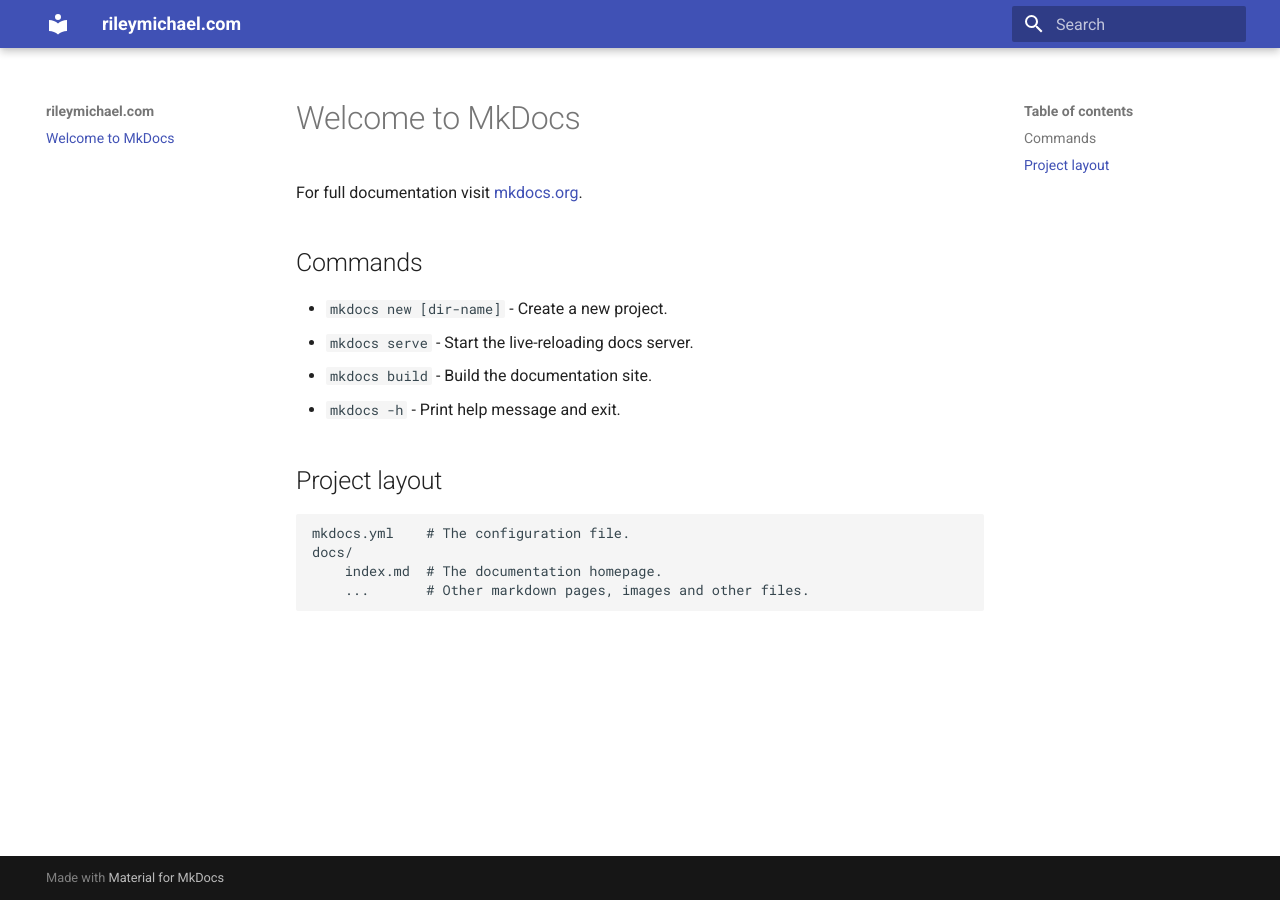
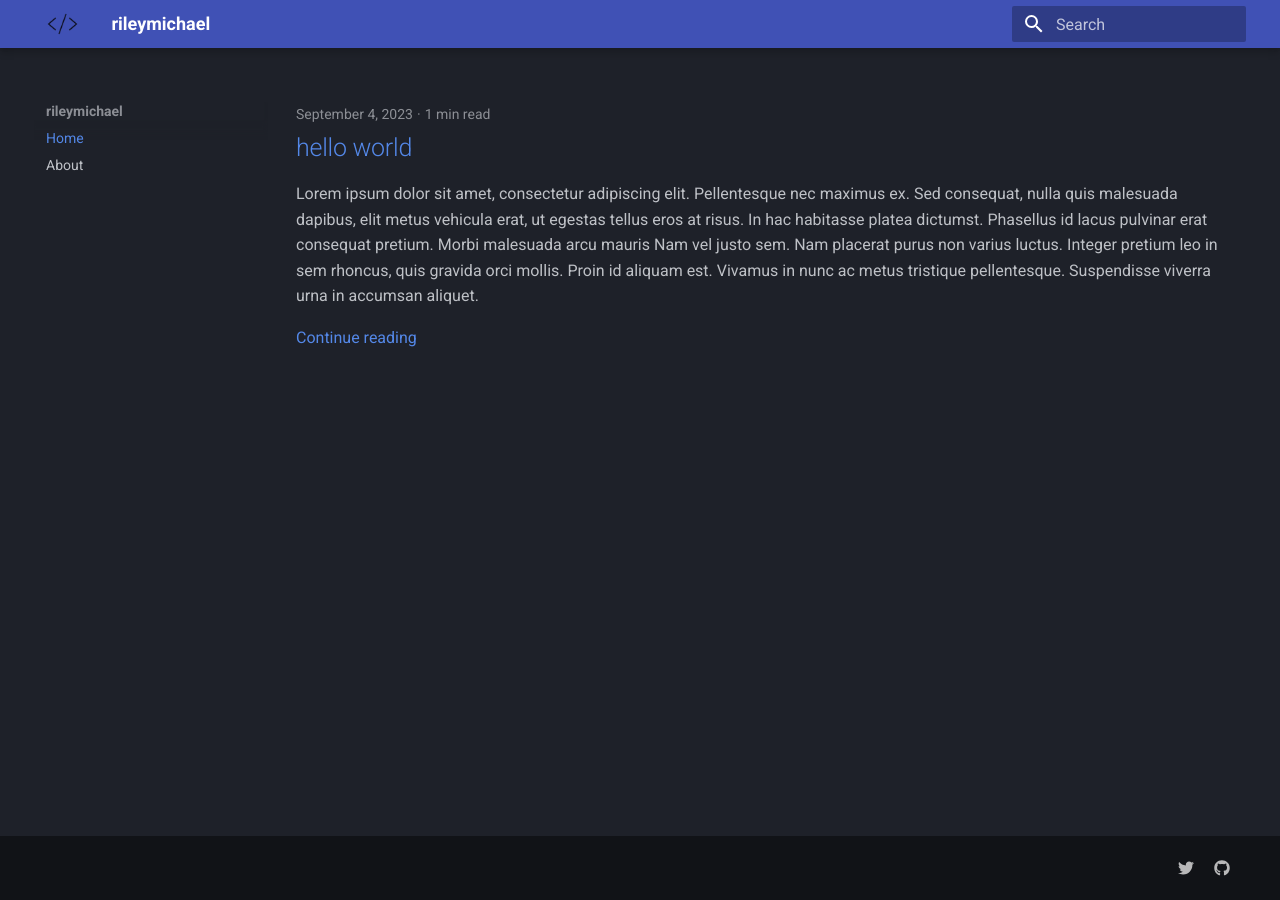
Before and after one commit to rileymichael/dot-com, an MkDocs documentation site: the page built from docs/index.md, in a window 1280 px wide. Built offline with MkDocs 1.6.1 and Material for MkDocs 9.7.7, drawn with Linux system fonts in a browser that asks for light colours.

```diff
--- a/docs/index.md
+++ b/docs/index.md
@@ -1,17 +1,4 @@
-# Welcome to MkDocs
-
-For full documentation visit [mkdocs.org](https://www.mkdocs.org).
-
-## Commands
-
-* `mkdocs new [dir-name]` - Create a new project.
-* `mkdocs serve` - Start the live-reloading docs server.
-* `mkdocs build` - Build the documentation site.
-* `mkdocs -h` - Print help message and exit.
-
-## Project layout
-
-    mkdocs.yml    # The configuration file.
-    docs/
-        index.md  # The documentation homepage.
-        ...       # Other markdown pages, images and other files.
+---
+hide:
+  - toc
+---
--- /dev/null
+++ b/docs/posts/hello-world.md
@@ -0,0 +1,17 @@
+---
+date: 2023-09-04
+---
+
+# hello world
+
+Lorem ipsum dolor sit amet, consectetur adipiscing elit. Pellentesque nec
+maximus ex. Sed consequat, nulla quis malesuada dapibus, elit metus vehicula
+erat, ut egestas tellus eros at risus. In hac habitasse platea dictumst.
+Phasellus id lacus pulvinar erat consequat pretium. Morbi malesuada arcu mauris
+Nam vel justo sem. Nam placerat purus non varius luctus. Integer pretium leo in
+sem rhoncus, quis gravida orci mollis. Proin id aliquam est. Vivamus in nunc ac
+metus tristique pellentesque. Suspendisse viverra urna in accumsan aliquet.
+
+<!-- more -->
+
+full content here...
--- a/mkdocs.yml
+++ b/mkdocs.yml
@@ -1,4 +1,36 @@
-site_name: rileymichael.com
+site_name: rileymichael
+site_author: rileymichael
+site_url: https://rileymichael.com
 
 theme:
   name: material
+  language: en
+  logo: 'img/closing-tag.png'
+  favicon: 'img/closing-tag.png'
+  palette:
+    scheme: slate
+
+# todo: rss
+plugins:
+  - search
+  - blog:
+      blog_dir: .
+      archive: false
+      categories: false
+nav:
+  - index.md
+  - about.md
+
+markdown_extensions:
+  - attr_list
+  - pymdownx.emoji:
+      emoji_index: !!python/name:materialx.emoji.twemoji
+      emoji_generator: !!python/name:materialx.emoji.to_svg
+
+extra:
+  generator: false
+  social:
+    - icon: fontawesome/brands/twitter
+      link: https://twitter.com/rileymichael_
+    - icon: fontawesome/brands/github
+      link: https://github.com/rileymichael
```
Also changed, not shown: docs/about.md (added, +3 -0 lines), docs/img/closing-tag.png (added), 1 other file.
